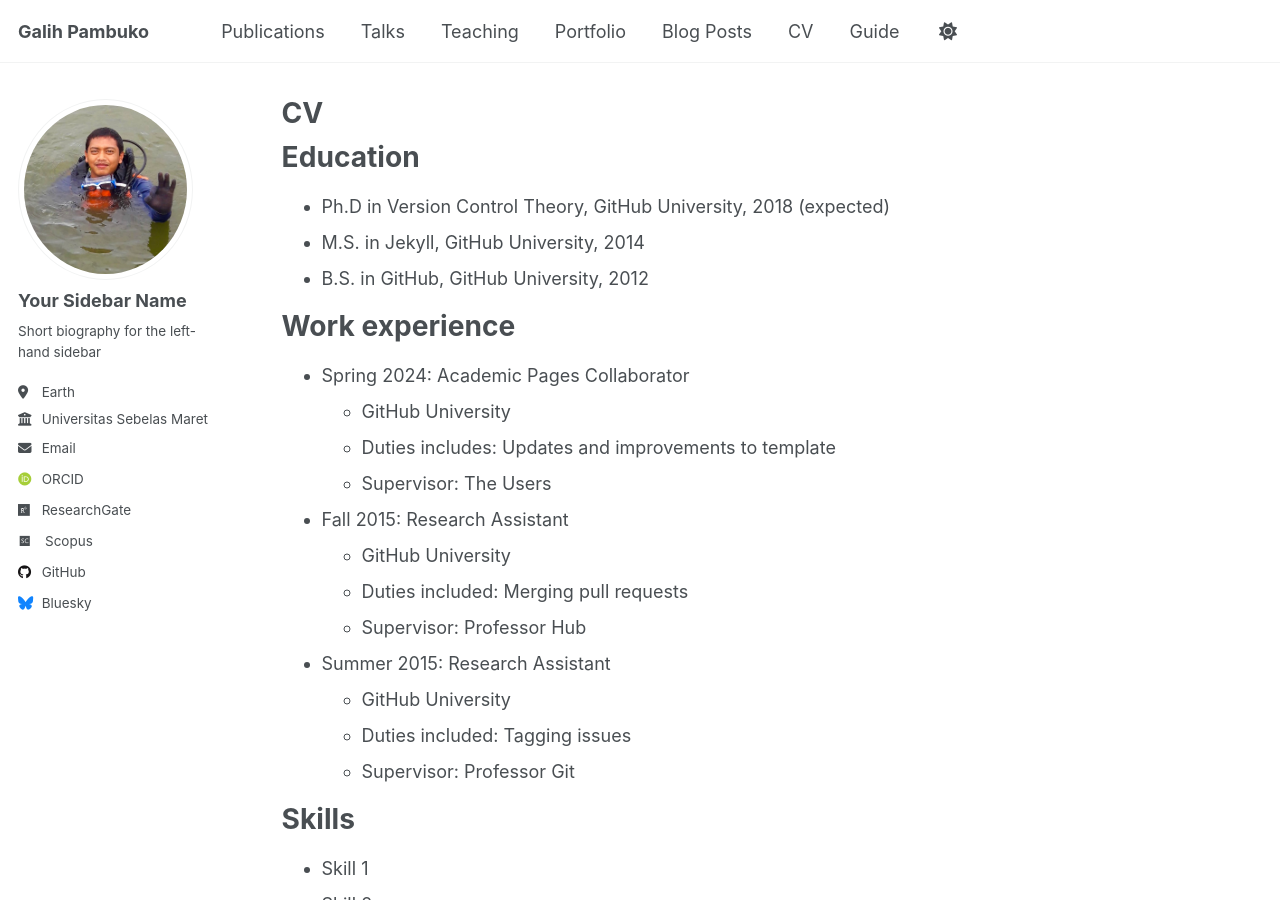
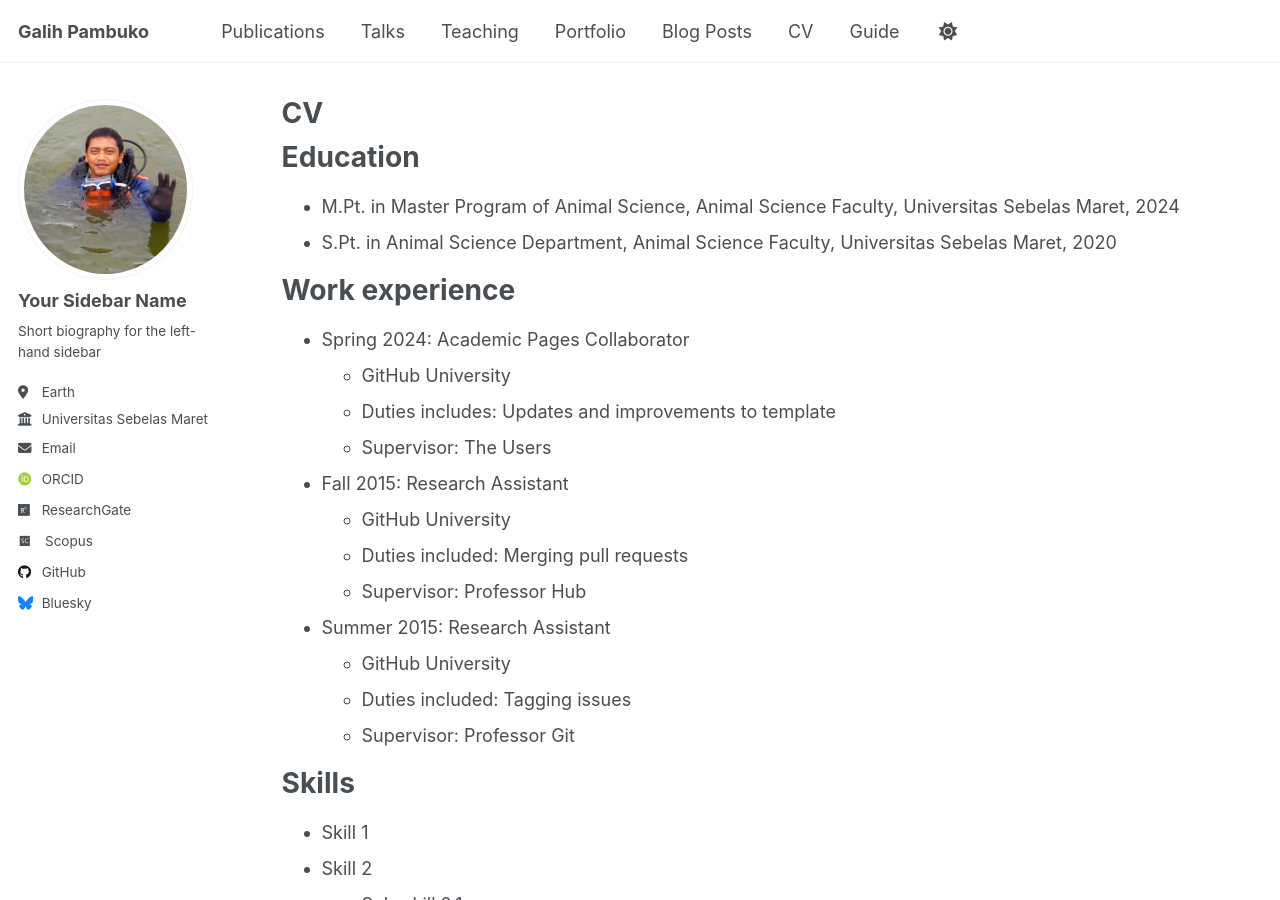
Before and after one commit to gpambuko/CV, a Jekyll site: the page built from _pages/cv.md, in a window 1280 px wide and 900 px high. Built offline with Jekyll 4.4.1, drawn with Linux system fonts in a browser that asks for light colours; some web fonts are replaced.

Commit message:
update Education

```diff
--- a/_pages/cv.md
+++ b/_pages/cv.md
@@ -11,9 +11,8 @@ redirect_from:
 
 Education
 ======
-* Ph.D in Version Control Theory, GitHub University, 2018 (expected)
-* M.S. in Jekyll, GitHub University, 2014
-* B.S. in GitHub, GitHub University, 2012
+* M.Pt. in Master Program of Animal Science, Animal Science Faculty, Universitas Sebelas Maret, 2024
+* S.Pt. in Animal Science Department, Animal Science Faculty, Universitas Sebelas Maret, 2020
 
 Work experience
 ======
```
